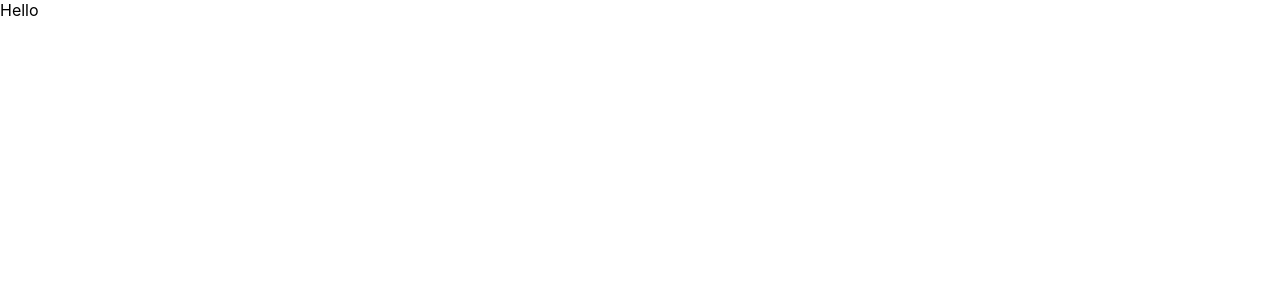
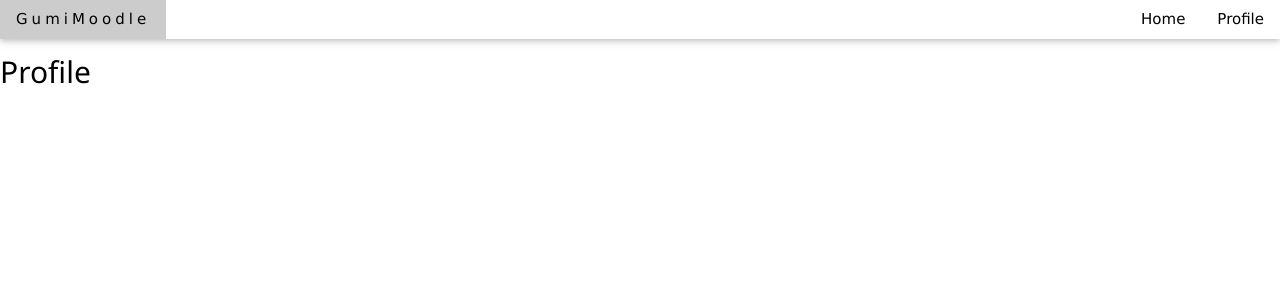
Before and after one commit to Mexolius/IO, a React (Create React App) app in the folder gumi-moodle/: page /profile in a window 1280 px wide. Shown: the top 300 px of the page. Built offline with nearby package versions, Linux system fonts and the light colour scheme.

Commit message:
add navbar

```diff
--- a/gumi-moodle/src/App.tsx
+++ b/gumi-moodle/src/App.tsx
@@ -1,14 +1,16 @@
 import React, {Component} from 'react';
-import logo from './logo.svg';
 import './App.css';
+import 'w3-css/w3.css';
 
-import Com from './Component'
+import Navbar from './components/Navbar/Navbar'
 
 class App extends Component{
 
+
+
     render(){
       return(
-        <Com></Com>
+        <Navbar />
       )
 
     }
--- a/gumi-moodle/src/Component.tsx
+++ b/gumi-moodle/src/Component.tsx
@@ -1,5 +1,6 @@
 import React, {Component} from 'react';
 import './App.css';
+import 'w3-css/w3.css';
 
 
 class Com extends Component{
@@ -12,7 +13,7 @@ class Com extends Component{
 
     render(){
         return (
-          <div>Hello</div>
+            <h1>hej</h1>
         );
     }
 }
--- /dev/null
+++ b/gumi-moodle/src/components/Home/Home.tsx
@@ -0,0 +1,13 @@
+import React, { Component } from 'react';
+
+class Home extends Component {
+  render() {
+    return (
+        <div>
+          <h2>Home</h2>
+        </div>
+    );
+  }
+}
+
+export default Home;
--- /dev/null
+++ b/gumi-moodle/src/components/Navbar/Navbar.tsx
@@ -0,0 +1,31 @@
+import React, {Component} from 'react';
+import 'w3-css/w3.css';
+import { BrowserRouter as Router, Switch, Route, Link } from 'react-router-dom';
+import Home from '../Home/Home';
+import Profile from '../Profile/Profile';
+import { FontAwesomeIcon } from '@fortawesome/react-fontawesome'
+
+
+class Navbar extends Component {
+    render() {
+        return (
+            <Router>
+                    <div className="w3-bar w3-white w3-card">
+                    <Link to={'/'} className="w3-bar-item w3-button w3-wide">GumiMoodle</Link>
+                        <div className="w3-right">
+                            <Link to={'/'} className="w3-bar-item w3-button"><FontAwesomeIcon icon="check-square" /> Home</Link>
+                            <Link to={'/profile'} className="w3-bar-item w3-button">Profile</Link>
+                        </div>
+                    </div>
+                <Switch>
+                        <Route exact path='/' component={Home} />
+                        <Route path='/profile' component={Profile} />
+                </Switch>
+            </Router>
+        );
+    }
+
+
+}
+
+export default Navbar;
--- /dev/null
+++ b/gumi-moodle/src/components/Profile/Profile.tsx
@@ -0,0 +1,13 @@
+import React, { Component } from 'react';
+
+class Profile extends Component {
+  render() {
+    return (
+        <div>
+          <h2>Profile</h2>
+        </div>
+    );
+  }
+}
+
+export default Profile;
--- a/gumi-moodle/src/index.tsx
+++ b/gumi-moodle/src/index.tsx
@@ -3,11 +3,12 @@ import ReactDOM from 'react-dom';
 import './index.css';
 import App from './App';
 import reportWebVitals from './reportWebVitals';
+import { BrowserRouter } from 'react-router-dom'
 
 ReactDOM.render(
-  <React.StrictMode>
+  <BrowserRouter>
     <App />
-  </React.StrictMode>,
+  </BrowserRouter>,
   document.getElementById('root')
 );
 
```
Also changed, not shown: gumi-moodle/package.json (+9 -0 lines), gumi-moodle/src/components/Button.tsx (added, +8 -0 lines), gumi-moodle/src/components/Navbar/Menuitems.tsx (added, +33 -0 lines), gumi-moodle/src/components/Navbar/Navbar.css (added), 1 other file (tests, documents, lock files or other folders).
